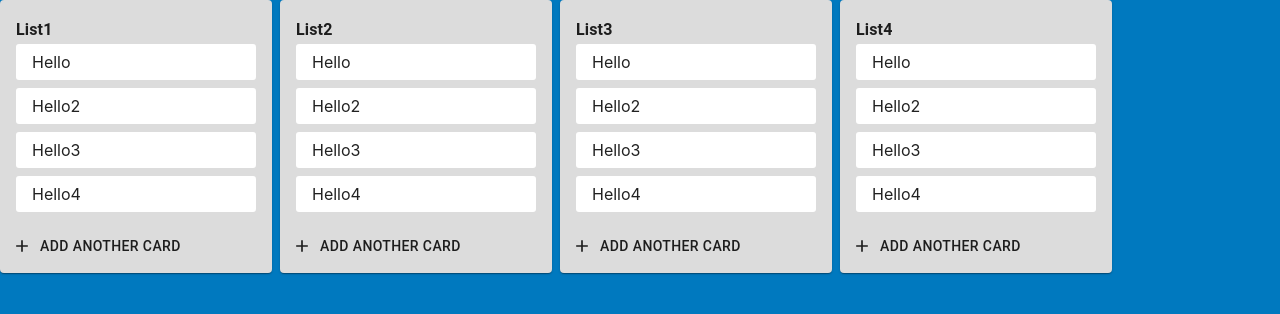
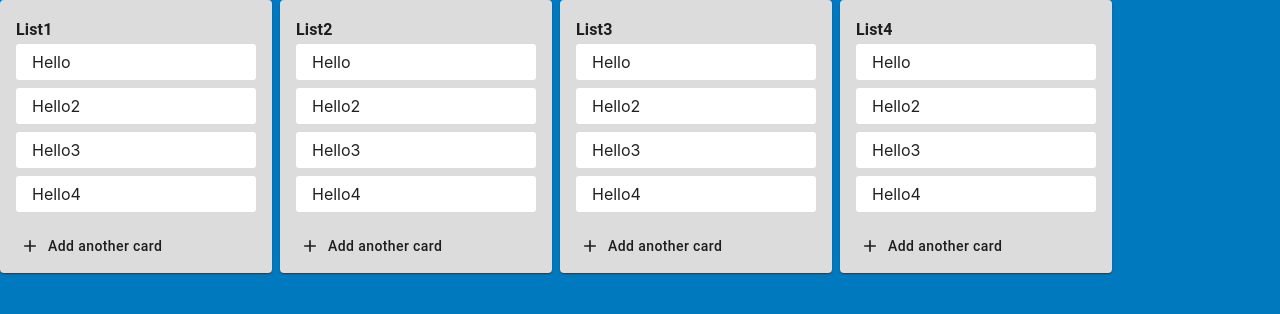
Before and after one commit to CaffeineBear/trello-cloning, a React (Create React App) app: page / in a window 1280 px wide. Shown: the top 314 px of the page. Built offline with nearby package versions, Linux system fonts and the light colour scheme.

Commit message:
UPDATE styling in the CardList AddButton

```diff
--- a/src/components/CardList/Styles.jsx
+++ b/src/components/CardList/Styles.jsx
@@ -14,5 +14,15 @@ const Styles = () => ({
     backgroundColor: 'white',
     borderRadius: '3px',
   },
+  buttonContainer: {
+    padding: '8px 16px 8px 16px',
+  },
+  addCardButton: {
+    textTransform: 'none',
+    '&:hover': {
+      backgroundColor: 'grey',
+      color: 'white',
+    },
+  },
 });
 export default Styles;
--- a/src/components/CardList/index.jsx
+++ b/src/components/CardList/index.jsx
@@ -45,8 +45,12 @@ const CardList = (props) => {
           )}
         </Droppable>
       </CardContent>
-      <CardActions>
-        <Button variant="text" startIcon={<AddIcon />}>
+      <CardActions style={{ padding: '8px 16px 8px 16px' }}>
+        <Button
+          className={classes.addCardButton}
+          variant="text"
+          startIcon={<AddIcon />}
+        >
           {/* Todo: if one item -> 'Add a card' instead */}
           Add another card
         </Button>
```
